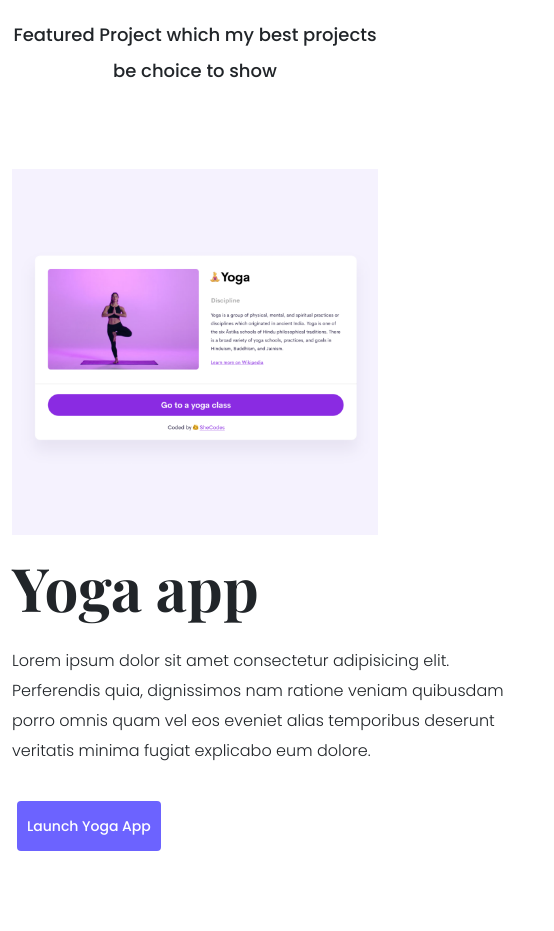
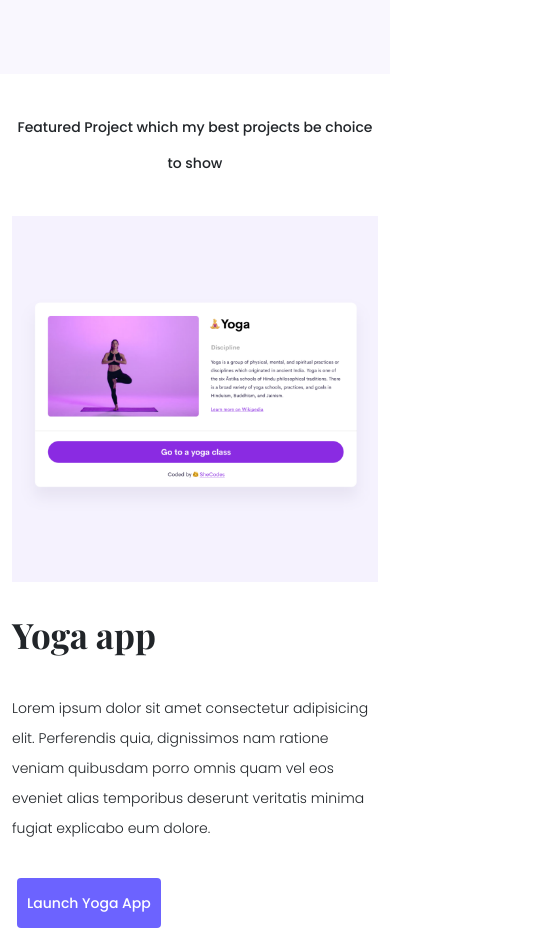
Before and after one commit to Daria-Sazon/SheCodes-Responsive, a plain HTML site: page index.html in a window 390 px wide. Shown: the part 446-1377 px from the top of the page, 554 px wide, since content can reach past the window. Drawn offline with nearby package versions, Linux system fonts and the light colour scheme; a web font is replaced by a local one.

Commit message:
added fixes in media size

```diff
--- a/src/style.css
+++ b/src/style.css
@@ -137,12 +137,12 @@ img {
   background: none;
   font-size: 16px;
   line-height: 30px;
-  width: 530px;
+  max-width: 530px;
 }
 
 @media (max-width: 576px) {
   h1 {
-    font-size: 26px;
+    font-size: 45px;
   }
 
   h2 {
@@ -161,6 +161,19 @@ img {
   .about-me {
     margin-bottom: 20px;
     padding: 100px 20px;
+  }
+
+  .about-apps {
+    font-size: 14px;
+    margin: 35px auto;
+  }
+
+  .name-app {
+    font-size: 35px;
+  }
+
+  .text-app {
+    font-size: 14px;
   }
 
   .app-links a {
```
